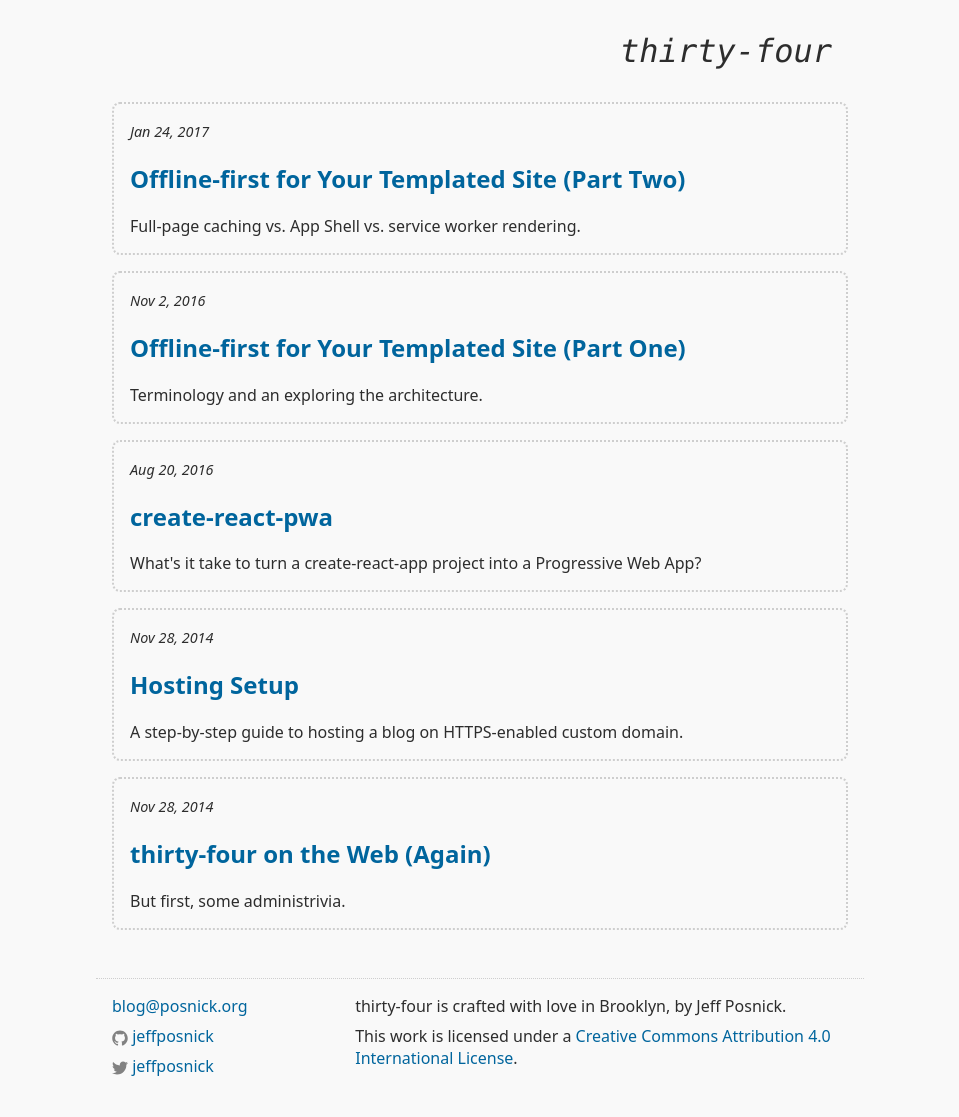
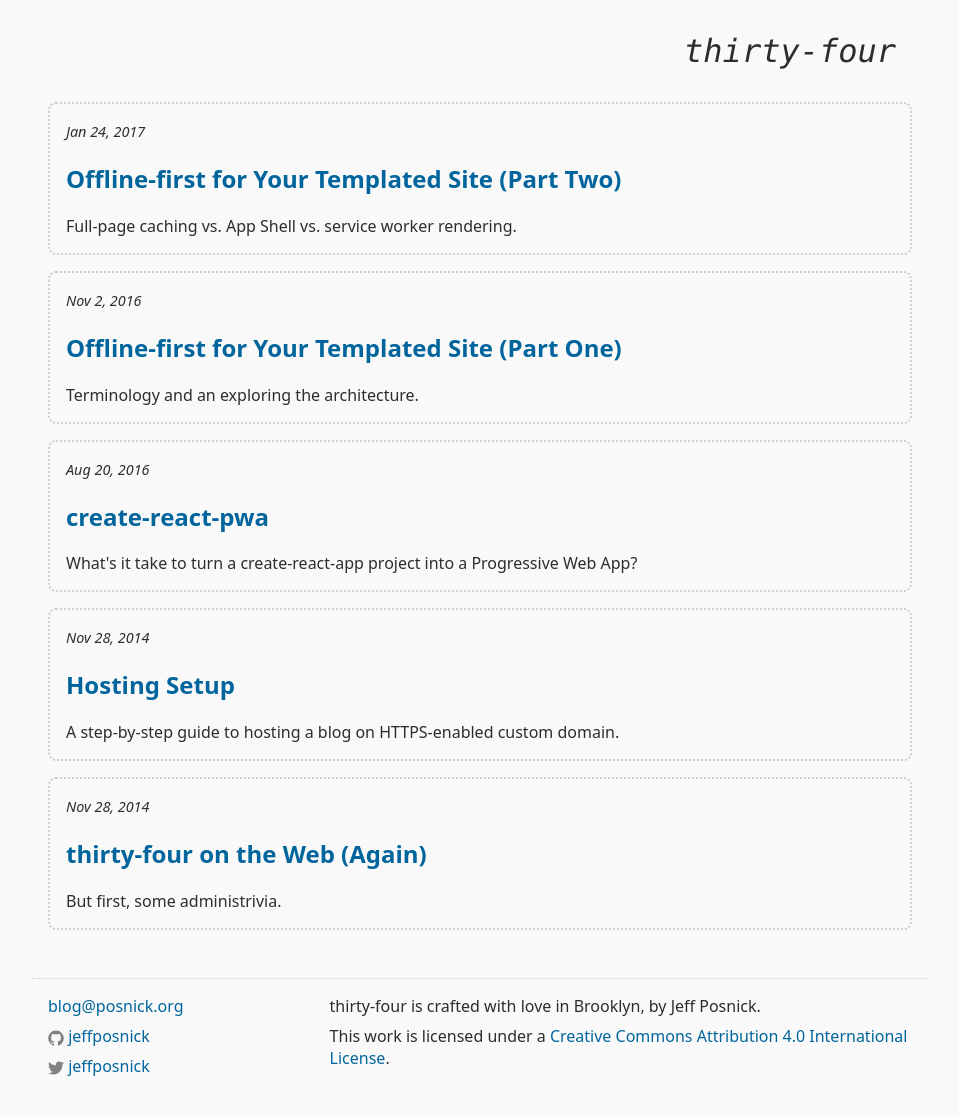
Before and after one commit to jeffposnick/jeffy-info, a Jekyll site: the page built from index.html, in a window 1280 px wide. Shown: the whole page, without its empty margins (160-1119 px from the left). Built offline with Jekyll 4.4.1, drawn with Linux system fonts in a browser that asks for light colours.

Commit message:
Updated margins

```diff
--- a/_includes/styles.html
+++ b/_includes/styles.html
@@ -1,7 +1,7 @@
 <style>
   body {
     font-family: system-ui, -apple-system, BlinkMacSystemFont, "Segoe UI", Roboto, Oxygen-Sans, Ubuntu, Cantarell, "Helvetica Neue", sans-serif;
-    margin: 1em 20% 1em 20%;
+    margin: 1em 15% 1em 15%;
     padding: 0;
     color: #2d2d2d;
     background-color: #f9f9f9;
```
